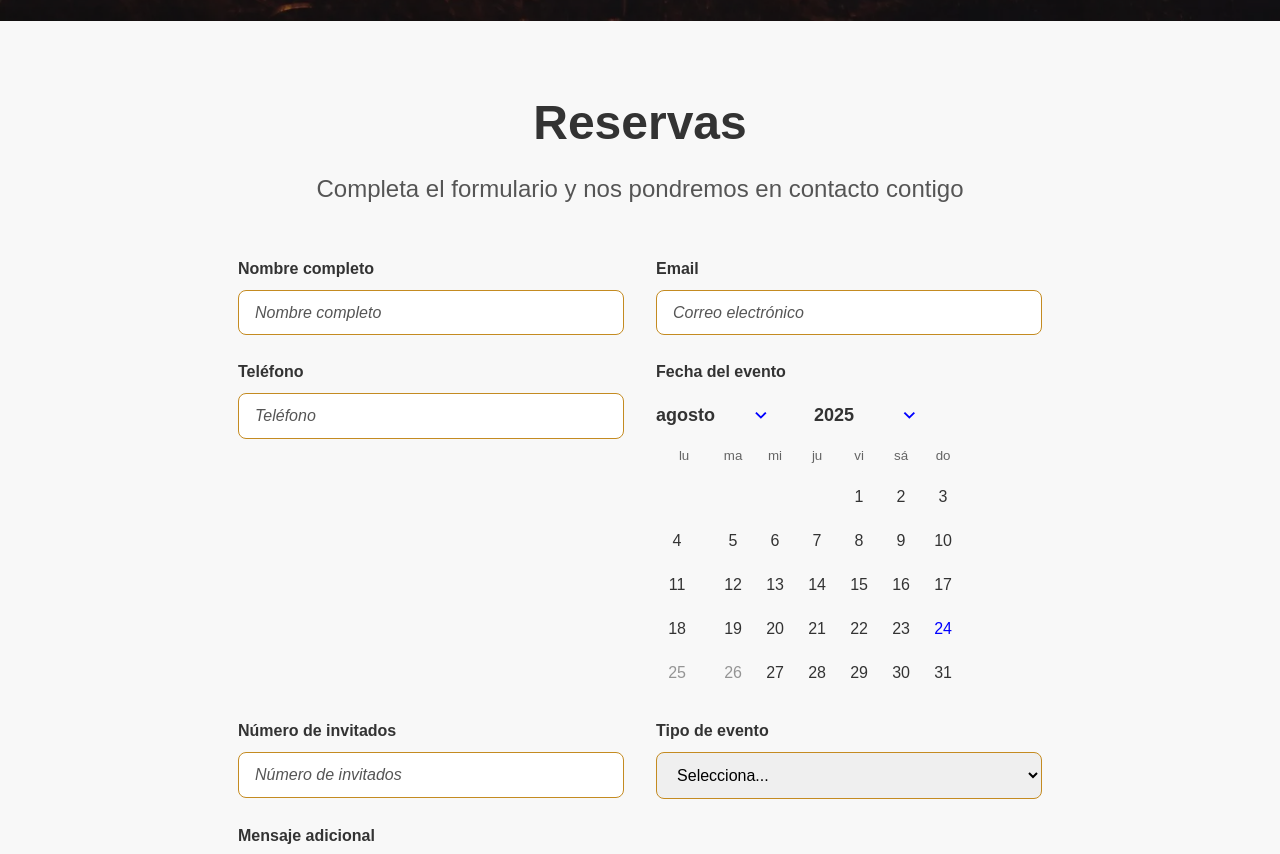
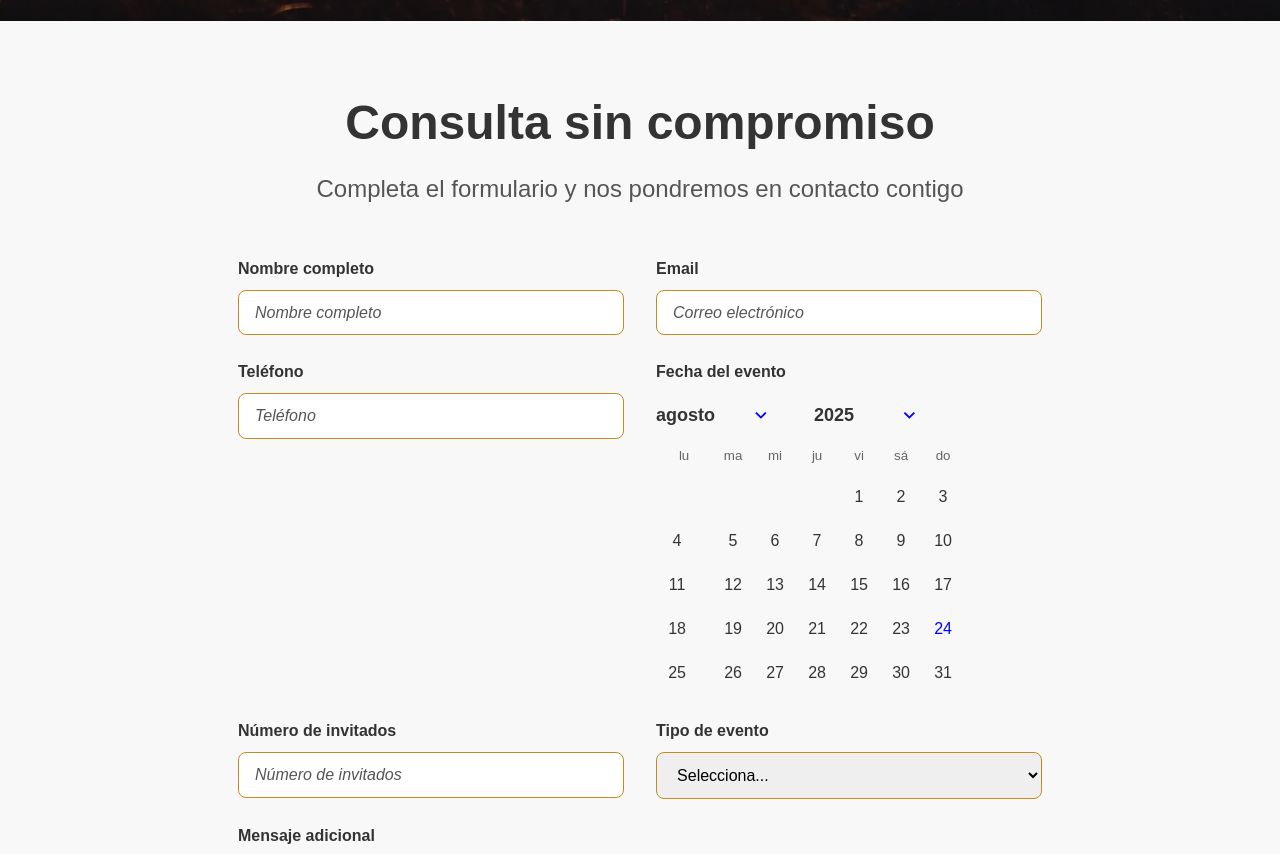
Before and after one commit to Alfonsoalm/Cabin-events, a React (Vite) app: page / in a window 1280 px wide. Shown: the part 4437-5291 px from the top of the page. Built offline with nearby package versions, Linux system fonts and the light colour scheme.

Commit message:
Merge branch 'main' of https://github.com/Alfonsoalm/Cabin-events

```diff
--- a/src/features/Reservation/Reservation.tsx
+++ b/src/features/Reservation/Reservation.tsx
@@ -43,7 +43,6 @@ const Reservation = () => {
 
     // Usar un modal en lugar de alert
     const showMessage = (message: string) => {
-        // Aquí puedes implementar una lógica para mostrar un modal con el mensaje
         console.log(message);
     };
 
@@ -86,7 +85,7 @@ const Reservation = () => {
     <section className="reservation-section" id="reservation">
       <div className="container">
         <header className="reservation-header">
-          <h2>Reservas</h2>
+          <h2>Consulta sin compromiso</h2>
           <p>Completa el formulario y nos pondremos en contacto contigo</p>
         </header>
 
--- a/src/features/Reservation/blockedDates.ts
+++ b/src/features/Reservation/blockedDates.ts
@@ -1,5 +1,8 @@
 export const blockedDates = [
-  new Date('2025-08-25'),
-  new Date('2025-08-26'),
-  new Date('2025-09-01'),
+  new Date('2025-10-04'),
+  new Date('2025-10-05'),
+  new Date('2025-10-11'),
+  new Date('2025-10-26'),
+  new Date('2025-12-31'),
+  new Date('2026-01-01'),
 ];
```
